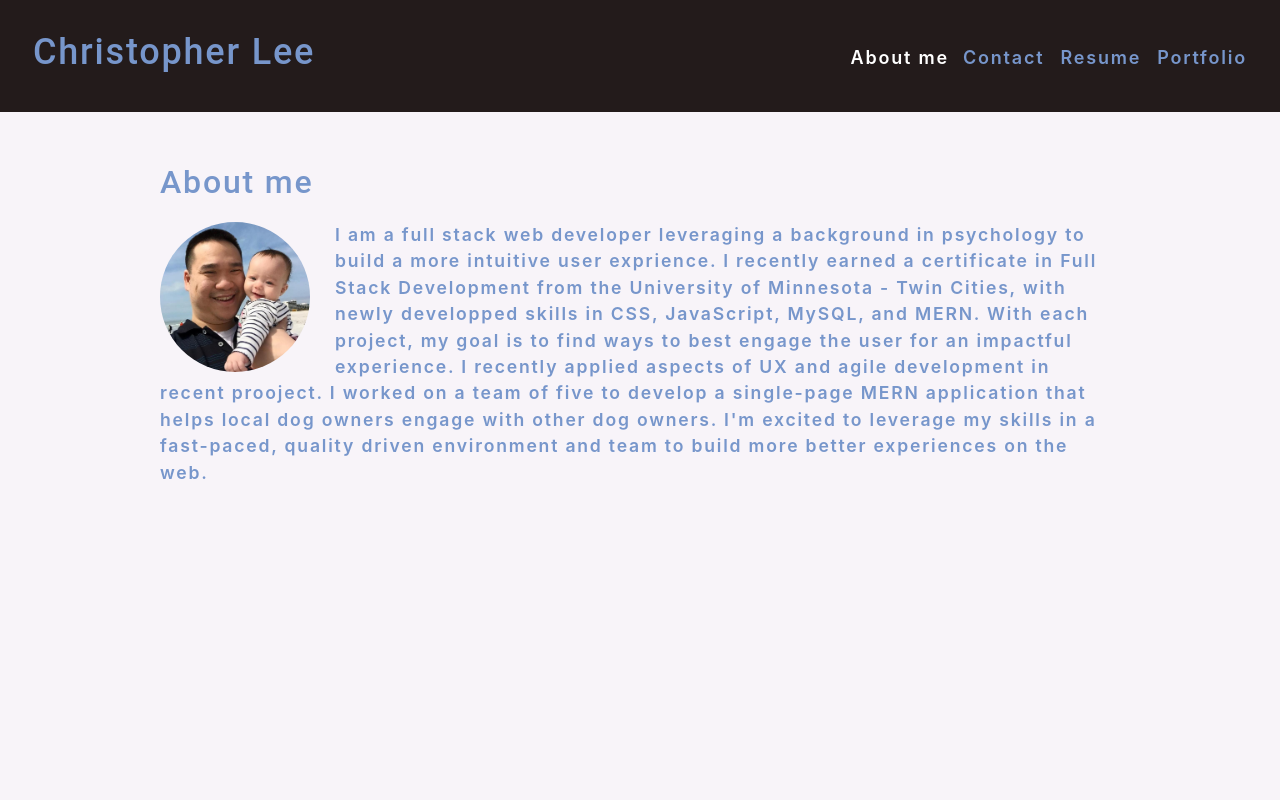
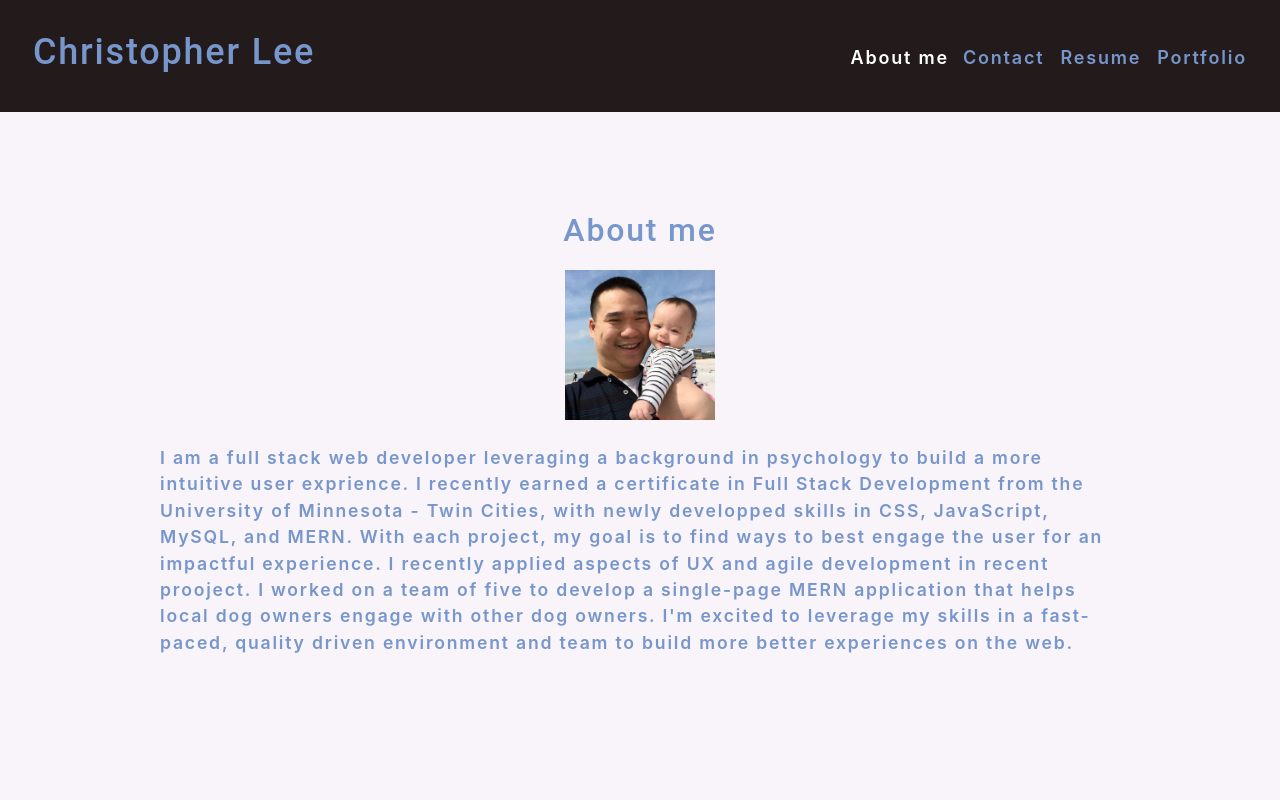
Before and after one commit to chrislee-webdev/ChrisLee-Portfolio, a React (Create React App) app: page / in a window 1280 px wide. Shown: the top 800 px of the page. Built offline with nearby package versions, Linux system fonts and the light colour scheme.

Commit message:
centered content and changed the radius of images

```diff
--- a/src/index.css
+++ b/src/index.css
@@ -240,13 +240,15 @@
   margin-bottom: var(--spacing-five);
   margin-left: auto;
   margin-right: auto;
+  display:flex;
+  flex-direction: column;
+  align-items: center;
   width: 75%;
 }
 
 .my-5 img {
-  float: left;
-  margin-right: 25px;
-  border-radius: 50%;
+  /* float: left; */
+  margin-bottom: 25px; ;
 }
 
 .px-1 {
@@ -331,6 +333,10 @@
   padding-bottom: 0px;
 }
 
+.projectList {
+  justify-content: space-between;
+}
+
 section {
   min-height: 100vh;
 }
```
